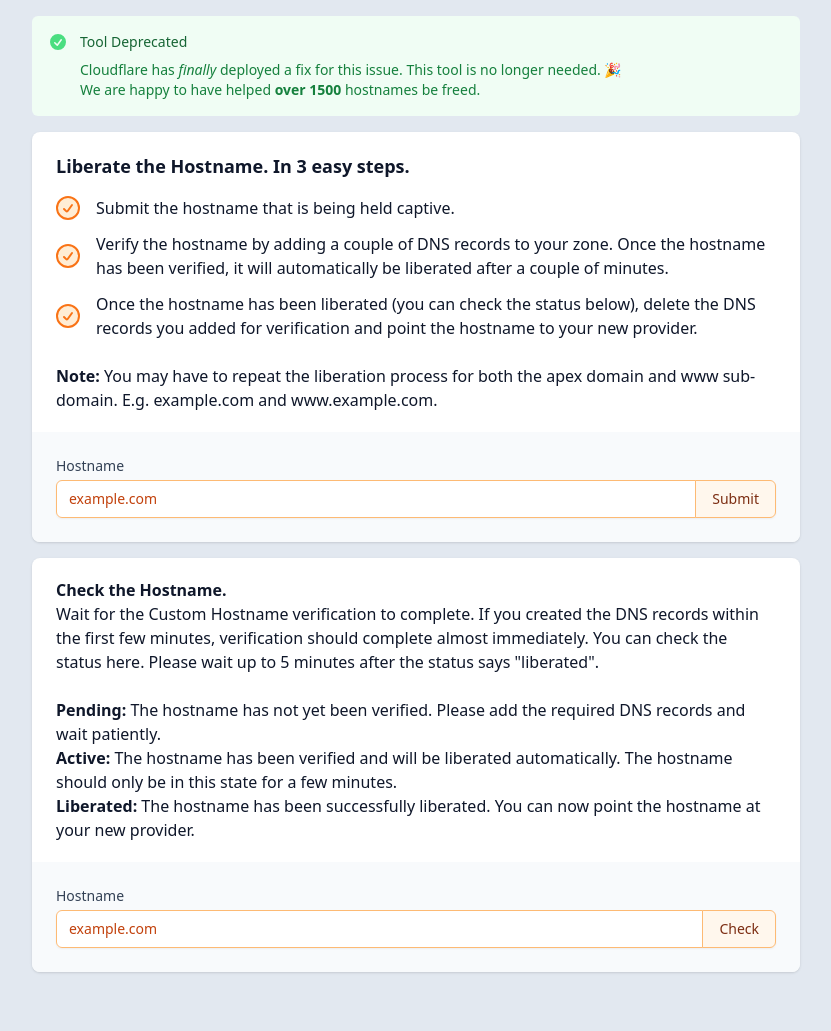
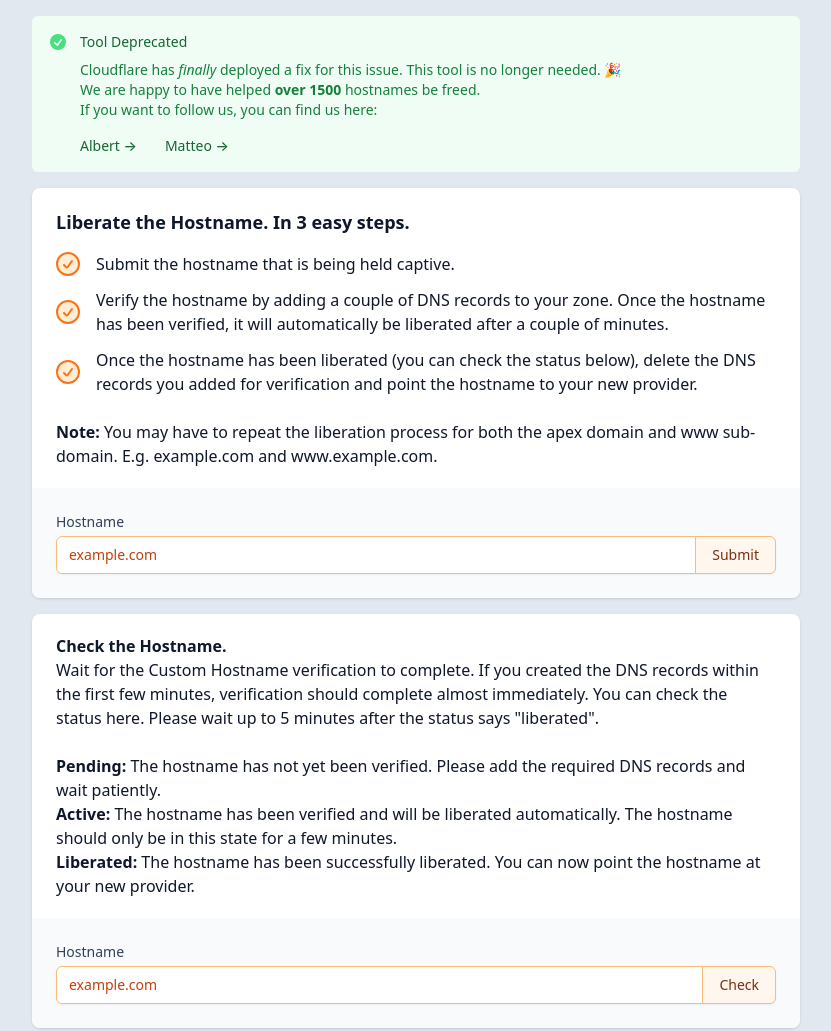
Before and after one commit to AlbertSPedersen/liberate-the-hostname, a website: page public/index.html in a window 1280 px wide. Shown: the whole page, without its empty margins (224-1055 px from the left). Before the commit the page ends 988 px from the top, so only its background shows below. Drawn offline with Linux system fonts and the light colour scheme.

Commit message:
feat: add Twitter links

```diff
--- a/public/index.html
+++ b/public/index.html
@@ -85,8 +85,27 @@
 							<div class="mt-2 text-sm text-green-700">
 								<p>
 									Cloudflare has <em>finally</em> deployed a fix for this issue. This tool is no longer needed. 🎉<br />We
-									are happy to have helped <strong>over 1500</strong> hostnames be freed.
+									are happy to have helped <strong>over 1500</strong> hostnames be freed.<br />If you want to follow us,
+									you can find us here:
 								</p>
+							</div>
+							<div class="mt-4">
+								<div class="-mx-2 -my-1.5 flex">
+									<a
+										href="https://twitter.com/AlbertSPedersen"
+										target="_blank"
+										class="rounded-md bg-green-50 px-2 py-1.5 text-sm font-medium text-green-800 hover:bg-green-100 focus:outline-none focus:ring-2 focus:ring-green-600 focus:ring-offset-2 focus:ring-offset-green-50"
+									>
+										Albert &rarr;
+									</a>
+									<a
+										href="https://twitter.com/itsmatteomanf"
+										target="_blank"
+										class="ml-3 rounded-md bg-green-50 px-2 py-1.5 text-sm font-medium text-green-800 hover:bg-green-100 focus:outline-none focus:ring-2 focus:ring-green-600 focus:ring-offset-2 focus:ring-offset-green-50"
+									>
+										Matteo &rarr;
+									</a>
+								</div>
 							</div>
 						</div>
 					</div>
```
Also changed, not shown: public/index.css.
